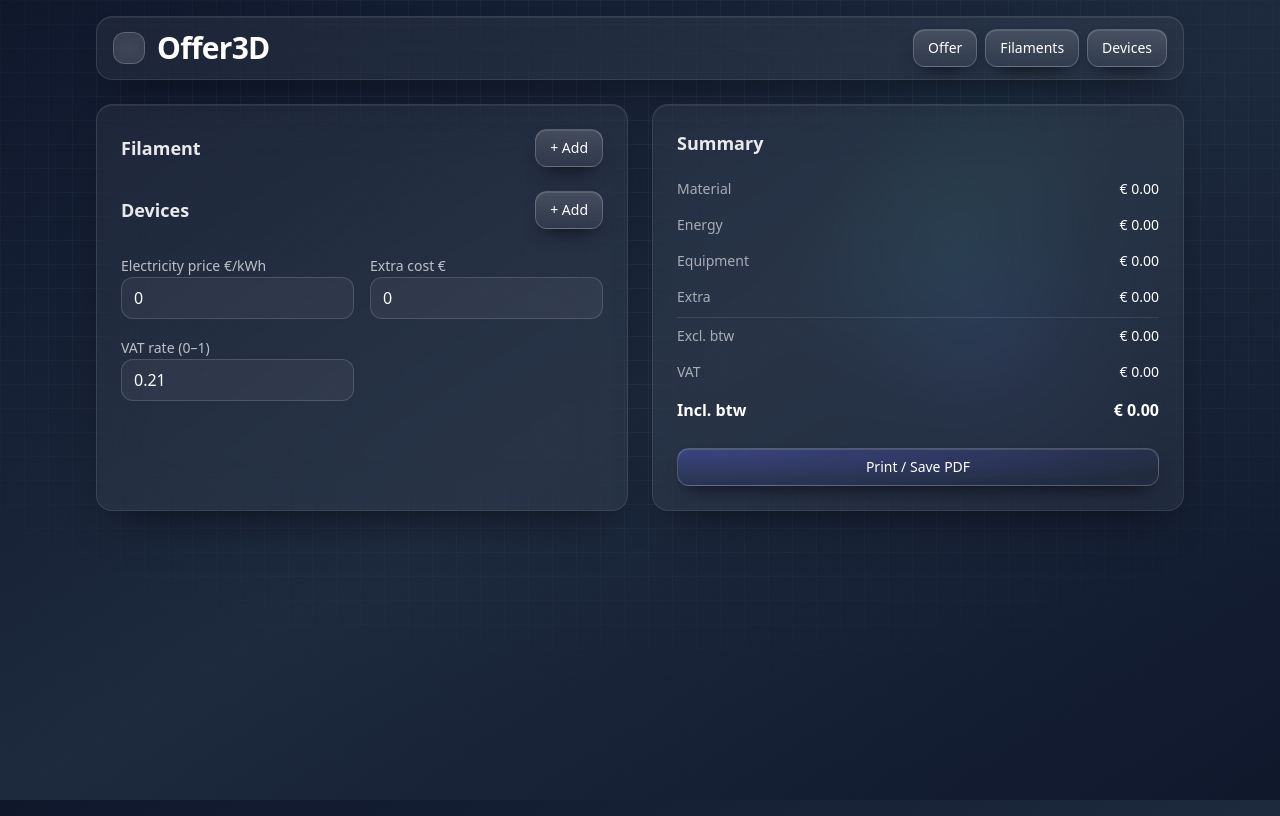
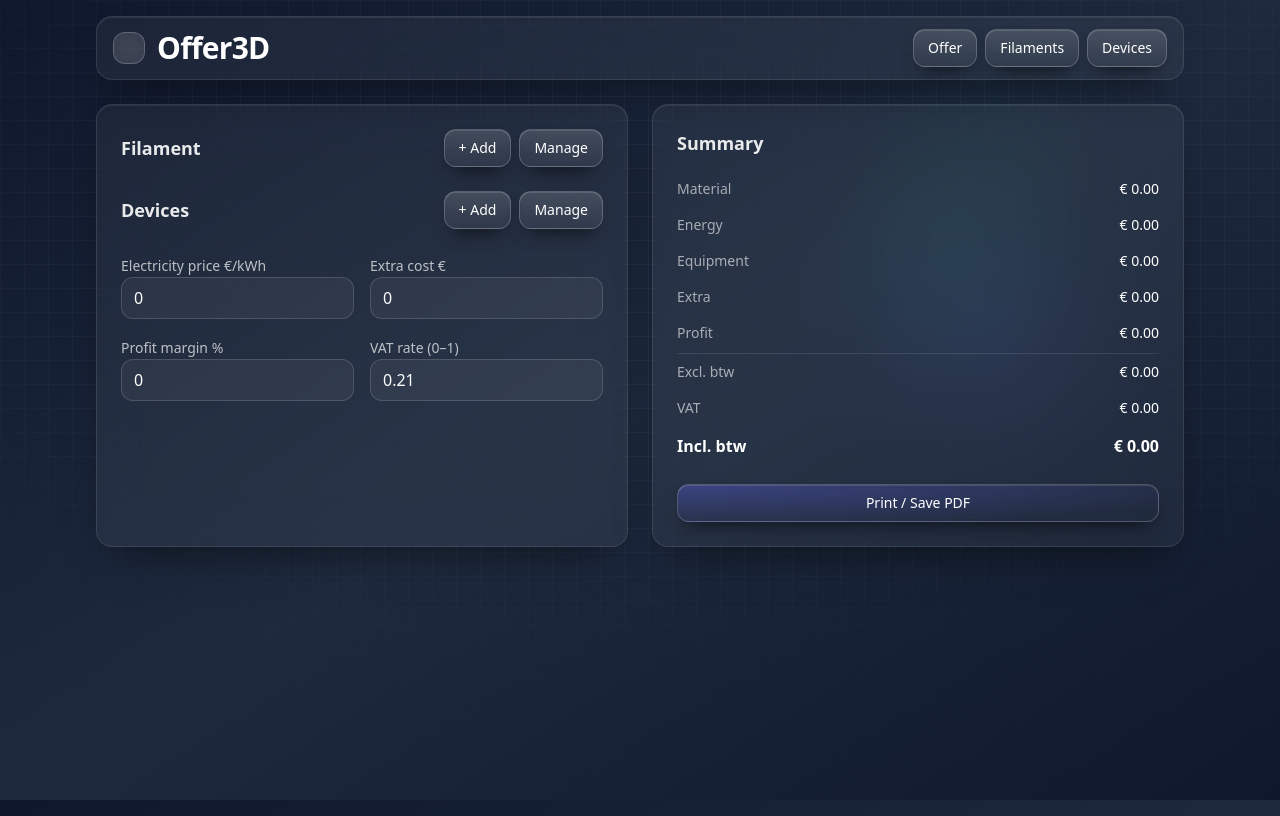
Before and after one commit to MichaelRedant/Offer3d, a React (Vite) app in the folder offer3d/: page / in a window 1280 px wide. Built offline with nearby package versions, Linux system fonts and the light colour scheme.

Commit message:
feat: link presets on offer screen

```diff
--- a/offer3d/src/App.tsx
+++ b/offer3d/src/App.tsx
@@ -1,11 +1,27 @@
 import { useState } from "react";
 import { useOfferStore } from "./store/offerStore";
+import { useFilamentStore } from "./store/filamentStore";
+import { useDeviceStore } from "./store/deviceStore";
 import FilamentScreen from "./FilamentScreen";
 import DeviceScreen from "./DeviceScreen";
 
 export default function App() {
   const [view, setView] = useState<"offer" | "filaments" | "devices">("offer");
-  const { input, result, addFilament, addDevice, updateField } = useOfferStore();
+  const {
+    input,
+    result,
+    addFilament,
+    addDevice,
+    updateField,
+    updateFilament,
+    setFilamentPreset,
+    removeFilament,
+    setDevicePreset,
+    setDeviceHours,
+    removeDevice
+  } = useOfferStore();
+  const { filaments } = useFilamentStore();
+  const { devices } = useDeviceStore();
 
   return (
     <div className="min-h-dvh relative">
@@ -40,14 +56,88 @@ export default function App() {
 
               {/* Left: Inputs */}
               <section className="glass p-5 sm:p-6 space-y-6">
+                <div className="space-y-4">
                   <div className="flex items-center justify-between">
                     <h2 className="h2">Filament</h2>
+                    <div className="flex gap-2">
                       <button className="btn" onClick={addFilament}>+ Add</button>
+                      <button className="btn" onClick={() => setView("filaments")}>Manage</button>
+                    </div>
+                  </div>
+                  {input.filaments.map(f => (
+                    <div key={f.id} className="grid gap-2 sm:grid-cols-[1fr,auto,auto] items-end">
+                      <label className="field">
+                        <span className="label">Type</span>
+                        <select
+                          className="input"
+                          value={f.filamentId ?? ""}
+                          onChange={e => {
+                            const fil = filaments.find(fl => fl.id === e.target.value)
+                            const dryer = fil?.dryerId ? devices.find(d => d.id === fil.dryerId) : undefined
+                            if (fil) setFilamentPreset(f.id, fil, dryer)
+                          }}
+                        >
+                          <option value="">Select...</option>
+                          {filaments.map(fl => (
+                            <option key={fl.id} value={fl.id}>{fl.brand} {fl.material}</option>
+                          ))}
+                        </select>
+                      </label>
+                      <label className="field">
+                        <span className="label">Grams</span>
+                        <input
+                          className="input"
+                          type="number" step="0.1"
+                          value={f.grams}
+                          onChange={e => updateFilament(f.id, 'grams', Number(e.target.value))}
+                        />
+                      </label>
+                      <button className="btn" onClick={() => removeFilament(f.id)}>Remove</button>
+                    </div>
+                  ))}
                 </div>
 
+                <div className="space-y-4">
                   <div className="flex items-center justify-between">
                     <h2 className="h2">Devices</h2>
+                    <div className="flex gap-2">
                       <button className="btn" onClick={addDevice}>+ Add</button>
+                      <button className="btn" onClick={() => setView("devices")}>Manage</button>
+                    </div>
+                  </div>
+                  {input.devices.map(d => (
+                    <div key={d.id} className="grid gap-2 sm:grid-cols-[1fr,auto,auto] items-end">
+                      <label className="field">
+                        <span className="label">Device</span>
+                        <select
+                          className="input"
+                          value={d.deviceId ?? ""}
+                          onChange={e => {
+                            const dev = devices.find(dd => dd.id === e.target.value)
+                            if (dev) setDevicePreset(d.id, dev)
+                          }}
+                        >
+                          <option value="">Select...</option>
+                          {devices.map(dev => (
+                            <option key={dev.id} value={dev.id}>{dev.name}</option>
+                          ))}
+                        </select>
+                      </label>
+                      <label className="field">
+                        <span className="label">Hours</span>
+                        <input
+                          className="input"
+                          type="number" step="0.1"
+                          value={d.hours}
+                          onChange={e => {
+                            const dev = devices.find(dd => dd.id === d.deviceId)
+                            setDeviceHours(d.id, Number(e.target.value), dev)
+                          }}
+                        />
+                      </label>
+                      <button className="btn" onClick={() => removeDevice(d.id)}>Remove</button>
+                    </div>
+                  ))}
                 </div>
 
                 <div className="grid gap-4 sm:grid-cols-2">
@@ -72,6 +162,16 @@ export default function App() {
                   </label>
 
                   <label className="field">
+                    <span className="label">Profit margin %</span>
+                    <input
+                      className="input"
+                      type="number" step="0.01"
+                      value={input.profitMarginPct}
+                      onChange={e => updateField("profitMarginPct", Number(e.target.value))}
+                    />
+                  </label>
+
+                  <label className="field">
                     <span className="label">VAT rate (0–1)</span>
                     <input
                       className="input"
@@ -91,6 +191,7 @@ export default function App() {
                   <div className="stat"><dt className="muted">Energy</dt><dd>€ {result.energy.toFixed(2)}</dd></div>
                   <div className="stat"><dt className="muted">Equipment</dt><dd>€ {result.equipment.toFixed(2)}</dd></div>
                   <div className="stat"><dt className="muted">Extra</dt><dd>€ {result.extra.toFixed(2)}</dd></div>
+                  <div className="stat"><dt className="muted">Profit</dt><dd>€ {result.profit.toFixed(2)}</dd></div>
                   <div className="stat pt-2 border-t border-white/10"><dt className="muted">Excl. btw</dt><dd>€ {result.net.toFixed(2)}</dd></div>
                   <div className="stat"><dt className="muted">VAT</dt><dd>€ {result.vat.toFixed(2)}</dd></div>
                   <div className="stat text-base font-semibold"><dt>Incl. btw</dt><dd>€ {result.total.toFixed(2)}</dd></div>
--- a/offer3d/src/store/offerStore.ts
+++ b/offer3d/src/store/offerStore.ts
@@ -3,7 +3,9 @@ import type {
   OfferInput,
   OfferResult,
   FilamentItem,
-  DeviceItem
+  DeviceItem,
+  Filament,
+  Device
 } from '../types'
 import { calculateOffer } from '../utils/pricing'
 
@@ -20,6 +22,7 @@ interface OfferState {
     key: K,
     value: FilamentItem[K]
   ) => void
+  setFilamentPreset: (id: string, filament: Filament, dryer?: Device) => void
   removeFilament: (id: string) => void
   addDevice: () => void
   updateDevice: <K extends keyof DeviceItem>(
@@ -27,6 +30,8 @@ interface OfferState {
     key: K,
     value: DeviceItem[K]
   ) => void
+  setDevicePreset: (id: string, device: Device) => void
+  setDeviceHours: (id: string, hours: number, device?: Device) => void
   removeDevice: (id: string) => void
 }
 
@@ -35,6 +40,7 @@ const initialInput: OfferInput = {
   devices: [],
   electricityCostPerKwh: 0,
   extraCost: 0,
+  profitMarginPct: 0,
   vatRate: 0.21
 }
 
@@ -52,7 +58,12 @@ export const useOfferStore = create<OfferState>((set) => ({
         ...state.input,
         filaments: [
           ...state.input.filaments,
-          { id: Math.random().toString(36).slice(2), grams: 0, costPerKg: 0 }
+          {
+            id: Math.random().toString(36).slice(2),
+            filamentId: undefined,
+            grams: 0,
+            costPerKg: 0
+          }
         ]
       }
       return { input, result: calculateOffer(input) }
@@ -61,6 +72,24 @@ export const useOfferStore = create<OfferState>((set) => ({
     set((state) => {
       const filaments = state.input.filaments.map((f) =>
         f.id === id ? { ...f, [key]: value } : f
+      )
+      const input = { ...state.input, filaments }
+      return { input, result: calculateOffer(input) }
+    }),
+  setFilamentPreset: (id, filament, dryer) =>
+    set((state) => {
+      const filaments = state.input.filaments.map((f) =>
+        f.id === id
+          ? {
+              ...f,
+              filamentId: filament.id,
+              costPerKg:
+                filament.pricePerKg * (1 + filament.markupPct / 100),
+              dryingHours: filament.dryingTimeHours,
+              dryerKwhPerHour: dryer?.kwhPerHour,
+              dryerCostPerHour: dryer?.costPerHour
+            }
+          : f
       )
       const input = { ...state.input, filaments }
       return { input, result: calculateOffer(input) }
@@ -77,7 +106,14 @@ export const useOfferStore = create<OfferState>((set) => ({
         ...state.input,
         devices: [
           ...state.input.devices,
-          { id: Math.random().toString(36).slice(2), name: '', electricityKwh: 0, cost: 0 }
+          {
+            id: Math.random().toString(36).slice(2),
+            deviceId: undefined,
+            name: '',
+            hours: 0,
+            electricityKwh: 0,
+            cost: 0
+          }
         ]
       }
       return { input, result: calculateOffer(input) }
@@ -90,6 +126,38 @@ export const useOfferStore = create<OfferState>((set) => ({
       const input = { ...state.input, devices }
       return { input, result: calculateOffer(input) }
     }),
+  setDevicePreset: (id, device) =>
+    set((state) => {
+      const devices = state.input.devices.map((d) =>
+        d.id === id
+          ? {
+              ...d,
+              deviceId: device.id,
+              name: device.name,
+              hours: 0,
+              electricityKwh: 0,
+              cost: 0
+            }
+          : d
+      )
+      const input = { ...state.input, devices }
+      return { input, result: calculateOffer(input) }
+    }),
+  setDeviceHours: (id, hours, device) =>
+    set((state) => {
+      const devices = state.input.devices.map((d) =>
+        d.id === id
+          ? {
+              ...d,
+              hours,
+              electricityKwh: hours * (device?.kwhPerHour ?? 0),
+              cost: hours * (device?.costPerHour ?? 0)
+            }
+          : d
+      )
+      const input = { ...state.input, devices }
+      return { input, result: calculateOffer(input) }
+    }),
   removeDevice: (id) =>
     set((state) => {
       const devices = state.input.devices.filter((d) => d.id !== id)
--- a/offer3d/src/utils/pricing.ts
+++ b/offer3d/src/utils/pricing.ts
@@ -24,8 +24,10 @@ export function calculateOffer(input: OfferInput): OfferResult {
       0
     )
   const extra = input.extraCost
-  const net = material + energy + equipment + extra
+  const base = material + energy + equipment + extra
+  const profit = base * (input.profitMarginPct / 100)
+  const net = base + profit
   const vat = net * input.vatRate
   const total = net + vat
-  return { material, energy, equipment, extra, net, vat, total }
+  return { material, energy, equipment, extra, profit, net, vat, total }
 }
```
Also changed, not shown: offer3d/src/types.ts (+5 -9 lines), 1 other file (tests, documents, lock files or other folders). Lines whose indentation alone changed are shown as unchanged.
